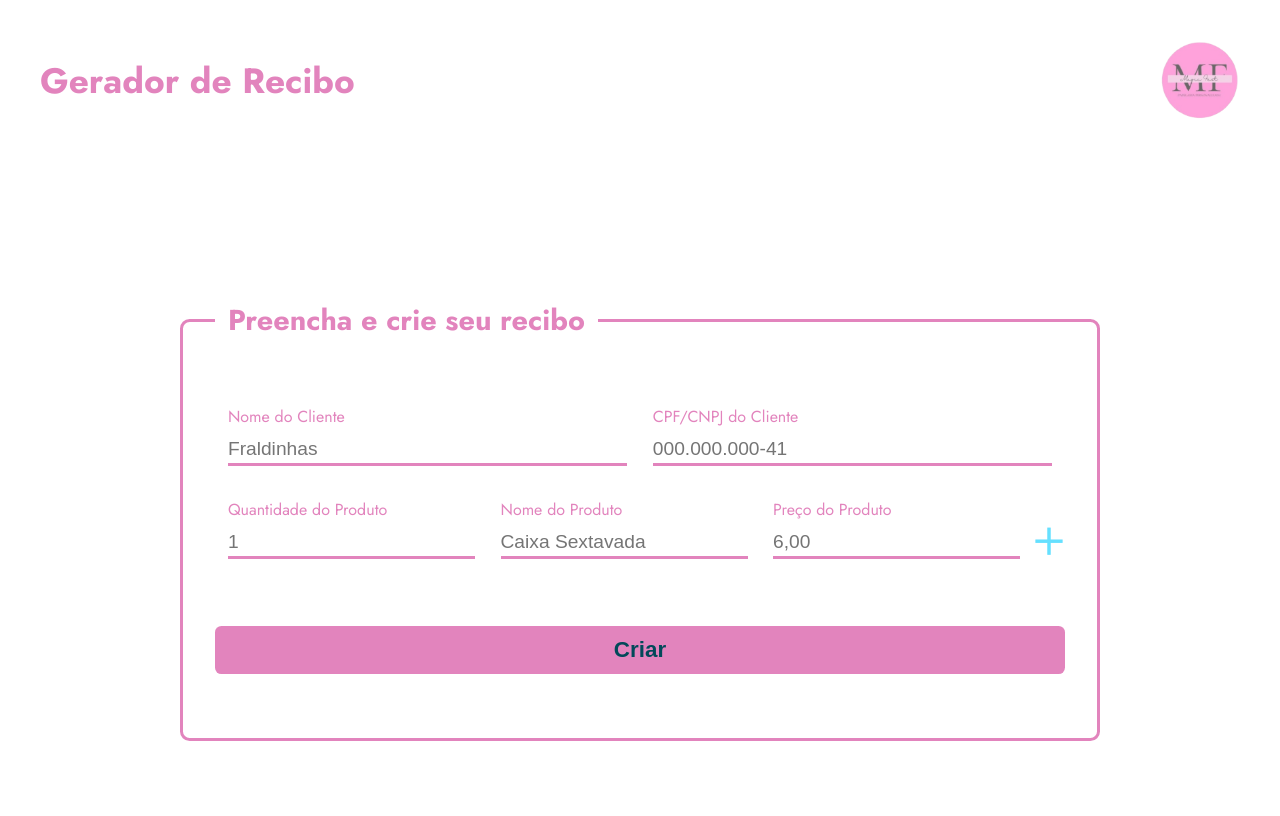
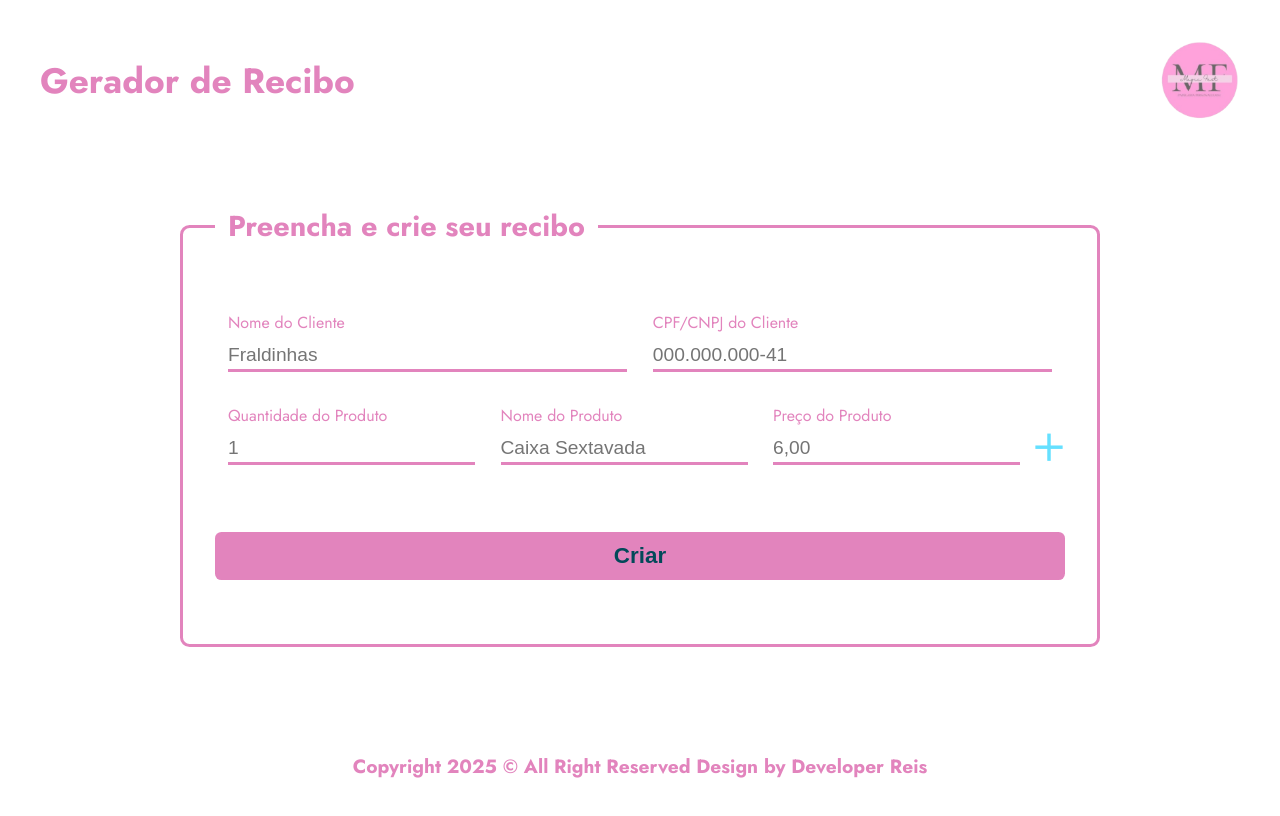
Before and after one commit to alberyReis/receipt_generator_frontend, a React (Vite) app: page / in a window 1280 px wide. Shown: the top 816 px of the page. Built offline with nearby package versions, Linux system fonts and the light colour scheme; a web font is replaced by a local one.

Commit message:
feat: add footer section to the site

```diff
--- /dev/null
+++ b/src/components/Footer/index.tsx
@@ -0,0 +1,9 @@
+import styles from './styles.module.css'
+
+export const Footer = () => {
+    return (
+        <div className={styles.footer}>
+            <p>Copyright 2025 © All Right Reserved Design by Developer Reis</p>
+        </div>
+    )
+}
--- /dev/null
+++ b/src/components/Footer/styles.module.css
@@ -0,0 +1,9 @@
+.footer {
+    padding: 20px;
+}
+
+.footer p {
+    color: var(--pinkColor);
+    font-size: 1.2rem;
+    font-weight: bold;
+}
--- a/src/components/Header/styles.module.css
+++ b/src/components/Header/styles.module.css
@@ -1,6 +1,7 @@
 .container {
     display: flex;
     justify-content: space-between;
+    width: 100%;
     align-items: center;
     padding: 40px 40px 0 40px;
     font-family: var(--fontFamilyProject);
--- a/src/screens/FormScreen/index.tsx
+++ b/src/screens/FormScreen/index.tsx
@@ -7,6 +7,7 @@ import { AddIcon } from '../../components/AddIcon'
 import { ButtonSubmitForm } from '../../components/ButtonSubmitForm'
 import { InputErrorText } from '../../components/InputErrorText'
 import { Header } from '../../components/Header'
+import { Footer } from '../../components/Footer'
 
 interface ValidateCpfCnpjResult {
     value: string
@@ -209,9 +210,8 @@ export const FormScreen = () => {
     }
 
     return (
-        <div>
+        <div className={styles.containerFormScreen}>
             <Header />
-            <div className={styles.containerFormScreen}>
             <form className={styles.formWrapper} onSubmit={handleSubmitForm}>
                 <fieldset className={styles.formFieldset}>
                     <legend className={styles.formLegend}>Preencha e crie seu recibo</legend>
@@ -264,7 +264,7 @@ export const FormScreen = () => {
                     <ButtonSubmitForm />
                 </fieldset>
             </form>
-            </div>
+            <Footer />
         </div>
     )
 }
--- a/src/screens/FormScreen/styles.module.css
+++ b/src/screens/FormScreen/styles.module.css
@@ -1,6 +1,7 @@
 .containerFormScreen {
     display: flex;
-    justify-content: center;
+    flex-direction: column;
+    justify-content: space-between;
     align-items: center;
     height: 100vh;
     width: 100vw;
--- a/src/screens/ReceiptScreen/styles.module.css
+++ b/src/screens/ReceiptScreen/styles.module.css
@@ -19,7 +19,6 @@
   padding: 40px;
 }
 
-/* ---------- Header ---------- */
 .header {
   display: flex;
   justify-content: space-between;
@@ -44,7 +43,6 @@
   font-size: 40px;
 }
 
-/* ---------- Client / Order Info ---------- */
 .clientSection {
   display: flex;
   justify-content: space-between;
@@ -85,7 +83,6 @@
   text-align: right;
 }
 
-/* ---------- Products Table ---------- */
 .productsTable {
   width: 100%;
   border-collapse: collapse;
@@ -110,7 +107,6 @@
   text-align: right;
 }
 
-/* ---------- Total ---------- */
 .totalRow {
   border: 2px solid var(--darkMediumColor);
   display: flex;
@@ -121,7 +117,6 @@
   font-weight: bold;
 }
 
-/* ---------- Footer ---------- */
 .footer {
   margin-top: 20px;
   text-align: center;
```
Lines whose indentation alone changed are shown as unchanged.
